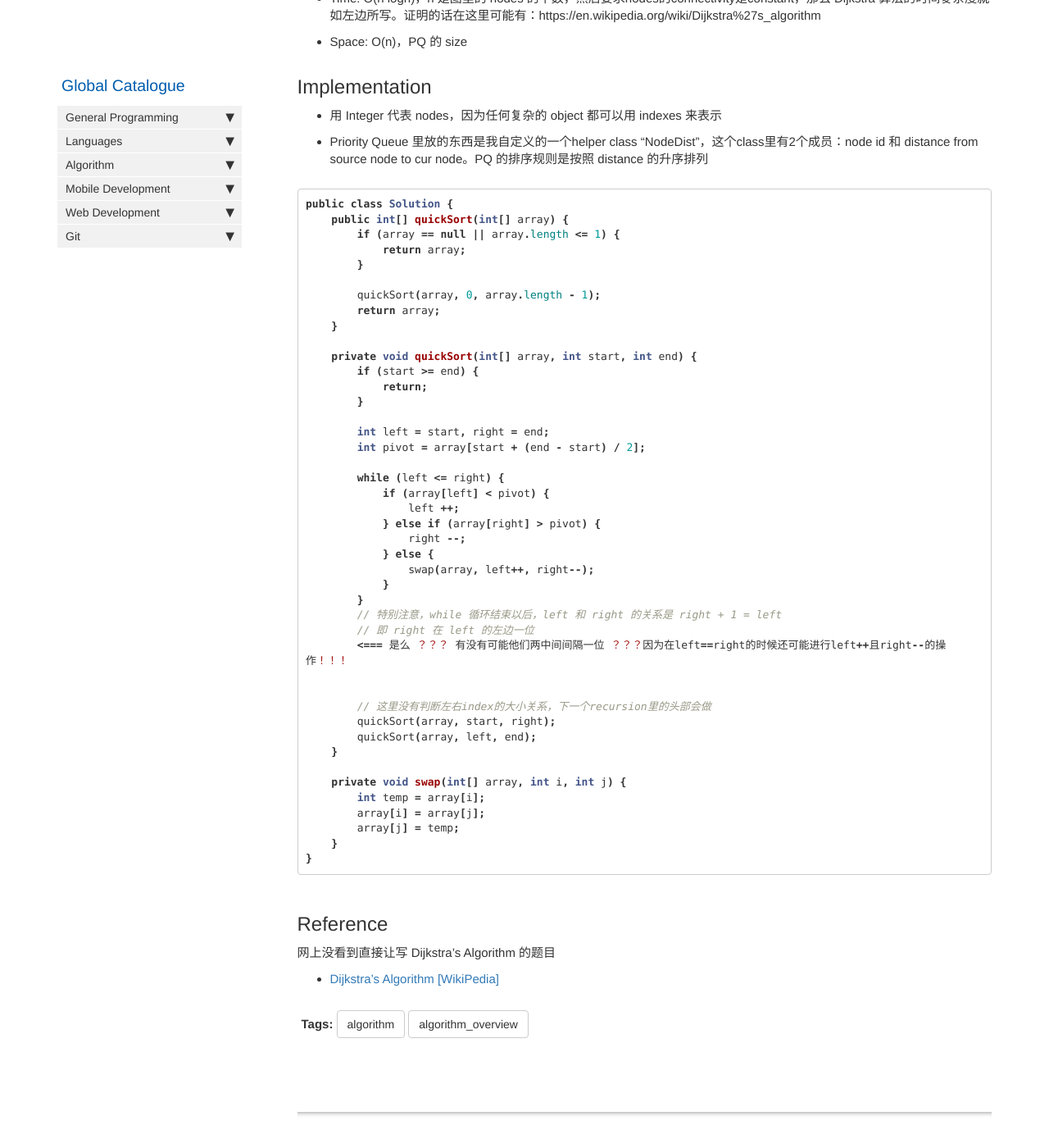
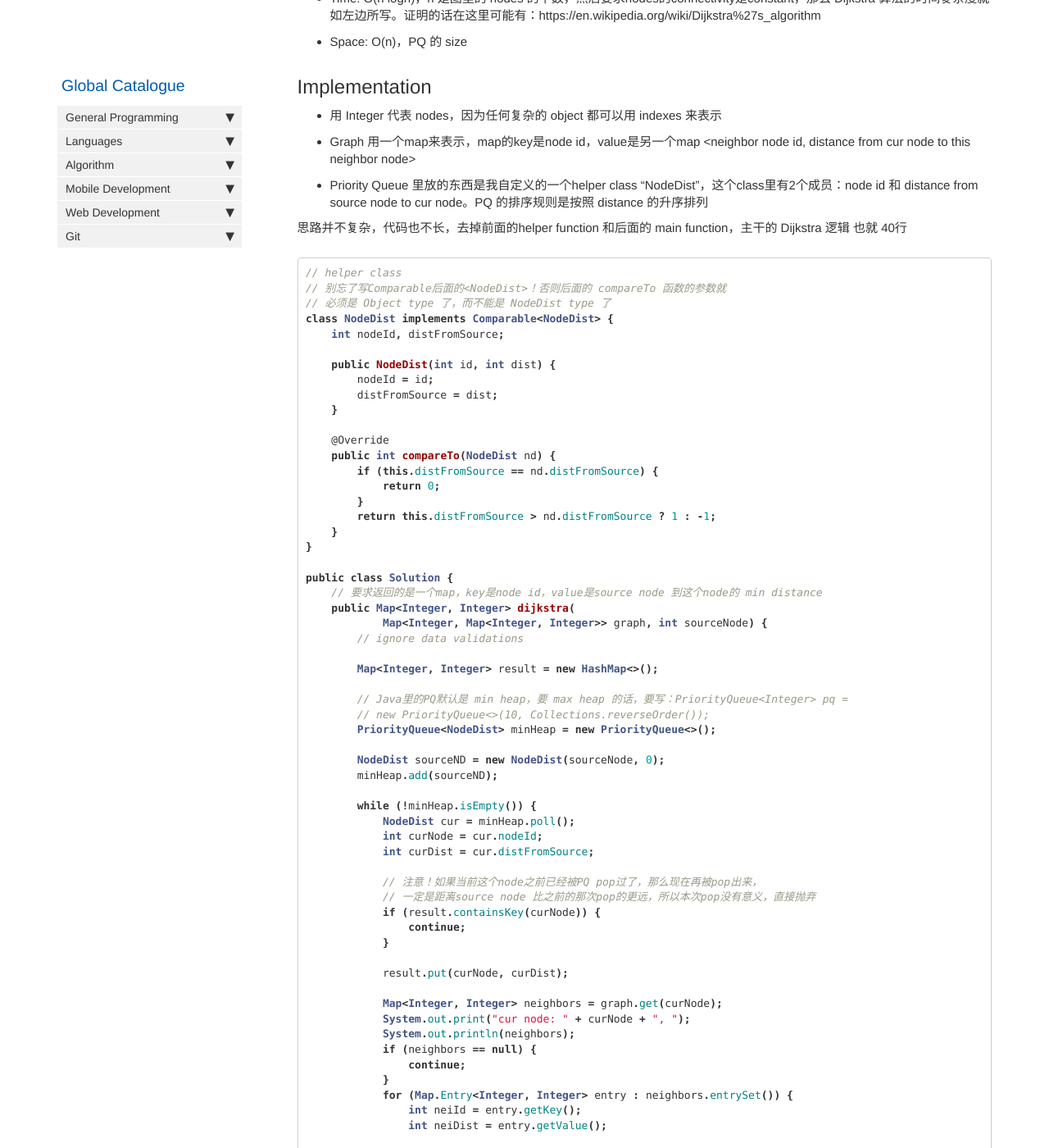
Before and after one commit to HungryOrc/hungryorc.github.io, a Jekyll site: the page built from pages/algorithm/algorithm_dijkstra_shortest_path.md, in a window 1280 px wide and 1400 px high, scrolled down 1227 px. Shown: the whole window at 82% size. Built offline with Jekyll 4.4.1, drawn with Linux system fonts in a browser that asks for light colours; nearby versions of some CDN libraries; comment, search, counter and statistics services are not loaded; some of the changed text lies outside the part shown.

Commit message:
Update algorithm_dijkstra_shortest_path.md

````diff
--- a/pages/algorithm/algorithm_dijkstra_shortest_path.md
+++ b/pages/algorithm/algorithm_dijkstra_shortest_path.md
@@ -41,50 +41,123 @@ N6 --4-- N4 --9-- N5
 
 ## Implementation
 * 用 Integer 代表 nodes，因为任何复杂的 object 都可以用 indexes 来表示
+* Graph 用一个map来表示，map的key是node id，value是另一个map <neighbor node id, distance from cur node to this neighbor node>
 * Priority Queue 里放的东西是我自定义的一个helper class "NodeDist"，这个class里有2个成员：node id 和 distance from source node to cur node。PQ 的排序规则是按照 distance 的升序排列
 
+思路并不复杂，代码也不长，去掉前面的helper function 和后面的 main function，主干的 Dijkstra 逻辑 也就 40行
 ```java
-public class Solution {
-    public int[] quickSort(int[] array) {
-        if (array == null || array.length <= 1) {
-            return array;
-        }
+// helper class
+// 别忘了写Comparable后面的<NodeDist>！否则后面的 compareTo 函数的参数就
+// 必须是 Object type 了，而不能是 NodeDist type 了
+class NodeDist implements Comparable<NodeDist> {
+    int nodeId, distFromSource;
 
-        quickSort(array, 0, array.length - 1);
-        return array;
+    public NodeDist(int id, int dist) {
+        nodeId = id;
+        distFromSource = dist;
     }
 
-    private void quickSort(int[] array, int start, int end) {
-        if (start >= end) {
-            return;
+    @Override
+    public int compareTo(NodeDist nd) {
+        if (this.distFromSource == nd.distFromSource) {
+            return 0;
         }
+        return this.distFromSource > nd.distFromSource ? 1 : -1;
+    }
+}
 
-        int left = start, right = end;
-        int pivot = array[start + (end - start) / 2];
+public class Solution {
+    // 要求返回的是一个map，key是node id，value是source node 到这个node的 min distance
+    public Map<Integer, Integer> dijkstra(
+            Map<Integer, Map<Integer, Integer>> graph, int sourceNode) {
+        // ignore data validations
 
-        while (left <= right) {
-            if (array[left] < pivot) {
-                left ++;
-            } else if (array[right] > pivot) {
-                right --;
-            } else {
-                swap(array, left++, right--);
+        Map<Integer, Integer> result = new HashMap<>();
+
+        // Java里的PQ默认是 min heap，要 max heap 的话，要写：PriorityQueue<Integer> pq =
+        // new PriorityQueue<>(10, Collections.reverseOrder());
+        PriorityQueue<NodeDist> minHeap = new PriorityQueue<>();
+
+        NodeDist sourceND = new NodeDist(sourceNode, 0);
+        minHeap.add(sourceND);
+
+        while (!minHeap.isEmpty()) {
+            NodeDist cur = minHeap.poll();
+            int curNode = cur.nodeId;
+            int curDist = cur.distFromSource;
+
+            // 注意！如果当前这个node之前已经被PQ pop过了，那么现在再被pop出来，
+            // 一定是距离source node 比之前的那次pop的更远，所以本次pop没有意义，直接抛弃
+            if (result.containsKey(curNode)) {
+                continue;
+            }
+
+            result.put(curNode, curDist);
+
+            Map<Integer, Integer> neighbors = graph.get(curNode);
+            System.out.print("cur node: " + curNode + ", ");
+            System.out.println(neighbors);
+            if (neighbors == null) {
+                continue;
+            }
+            for (Map.Entry<Integer, Integer> entry : neighbors.entrySet()) {
+                int neiId = entry.getKey();
+                int neiDist = entry.getValue();
+
+                if (result.containsKey(neiId)) {
+                    continue;
+                }
+
+                // 别忘了加上当前node的dist！当前node算是 parent node
+                NodeDist neiND = new NodeDist(neiId, neiDist + curDist);
+                minHeap.add(neiND);
             }
         }
-        // 特别注意，while 循环结束以后，left 和 right 的关系是 right + 1 = left
-        // 即 right 在 left 的左边一位
-        <=== 是么 ？？？ 有没有可能他们两中间间隔一位 ？？？因为在left==right的时候还可能进行left++且right--的操作！！！
-
-
-        // 这里没有判断左右index的大小关系，下一个recursion里的头部会做
-        quickSort(array, start, right);
-        quickSort(array, left, end);
+        return result;
     }
 
-    private void swap(int[] array, int i, int j) {
-        int temp = array[i];
-        array[i] = array[j];
-        array[j] = temp;
+    // ------------------------------------------------------
+    // main
+    public static void main(String[] args) {
+        Map<Integer, Map<Integer, Integer>> graph = new HashMap<>();
+
+        Map<Integer, Integer> neighbors4 = new HashMap<>();
+        neighbors4.put(6, 4);
+        neighbors4.put(3, 1);
+        neighbors4.put(5, 9);
+        graph.put(4, neighbors4);
+
+        Map<Integer, Integer> neighbors3 = new HashMap<>();
+        neighbors3.put(4, 1);
+        neighbors3.put(2, 3);
+        graph.put(3, neighbors3);
+
+        Map<Integer, Integer> neighbors5 = new HashMap<>();
+        neighbors5.put(4, 9);
+        neighbors5.put(1, 1);
+        neighbors5.put(2, 2);
+        graph.put(5, neighbors5);
+
+        Map<Integer, Integer> neighbors6 = new HashMap<>();
+        neighbors6.put(4, 4);
+        graph.put(6, neighbors6);
+
+        Map<Integer, Integer> neighbors2 = new HashMap<>();
+        neighbors2.put(1, 1);
+        neighbors2.put(3, 3);
+        neighbors2.put(5, 2);
+        graph.put(2, neighbors2);
+
+        Map<Integer, Integer> neighbors1 = new HashMap<>();
+        neighbors1.put(2, 1);
+        neighbors1.put(5, 1);
+        graph.put(1, neighbors1);
+
+        Solution solu = new Solution();
+        Map<Integer, Integer> result = solu.dijkstra(graph, 4);
+
+        System.out.println(result);
+        // 正确答案：{1=5, 2=4, 3=1, 4=0, 5=6, 6=4}，前面是node，后面是distance
     }
 }
 ```
````
